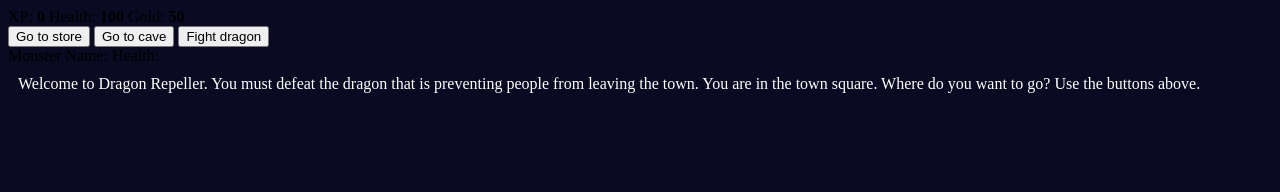
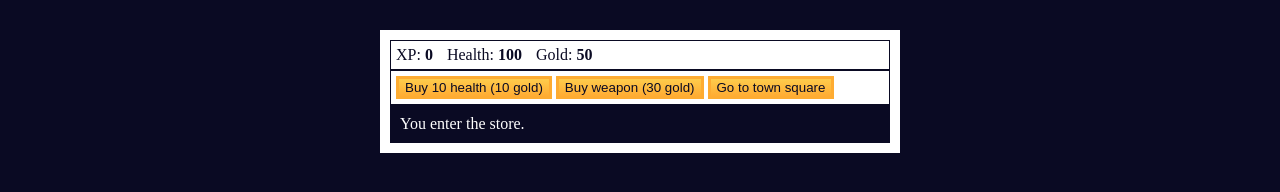
Before and after one commit to CastilhoBorges/rpg-game, a plain HTML site: page index.html in a window 1280 px wide. Both pictures are taken after a click on the button "Go to store". Drawn offline with Linux system fonts and the light colour scheme.

Commit message:
Estilos principais e logica para ir para loja e voltar

```diff
--- a/script.js
+++ b/script.js
@@ -3,6 +3,14 @@
 const button1 = document.querySelector("#button1");
 const button2 = document.querySelector("#button2");
 const button3 = document.querySelector("#button3");
+
+const text = document.querySelector("#text");
+const xpText = document.querySelector("#xpText");
+const healthText = document.querySelector("#healthText");
+const goldText = document.querySelector("#goldText");
+const monsterStats = document.querySelector("#monsterStats");
+const monsterName = document.querySelector("#monsterName");
+const monsterHealthText = document.querySelector("#monsterHealth");
 
 const inventory = new Array("stick");
 
@@ -11,3 +19,49 @@ let health = 100;
 let gold = 50;
 let currentWeaponIndex = 0;
 let fighting;
+
+const locations = [
+  {
+    name: "town square",
+    "button text": ["Go to store", "Go to cave", "Fight dragon"],
+  },
+];
+
+const update = function (location) {};
+
+const goTown = function () {
+  text.innerText = `You are in the town square. You see a sign that says "Store".`;
+
+  button1.innerText = "Go to store";
+  button2.innerText = "Go to cave";
+  button3.innerText = "Fight dragon";
+
+  button1.onclick = goStore;
+  button2.onclick = goCave;
+  button3.onclick = fightDragon;
+};
+
+const buyHealth = function () {};
+
+const buyWeapon = function () {};
+
+const goStore = function () {
+  text.innerText = "You enter the store.";
+
+  button1.innerText = "Buy 10 health (10 gold)";
+  button2.innerText = "Buy weapon (30 gold)";
+  button3.innerText = "Go to town square";
+
+  button1.onclick = buyHealth;
+  button2.onclick = buyWeapon;
+  button3.onclick = goTown;
+};
+
+const goCave = function () {};
+
+const fightDragon = function () {};
+
+// initialize buttons
+button1.onclick = goStore;
+button2.onclick = goCave;
+button3.onclick = fightDragon;
--- a/styles.css
+++ b/styles.css
@@ -2,8 +2,47 @@ body {
   background-color: #0a0a23;
 }
 
+button {
+  cursor: pointer;
+  color: #0a0a23;
+  background-color: #feac32;
+  background-image: linear-gradient(#fecc4c, #ffac33);
+  border: 3px solid #feac32;
+}
+
+.stat {
+  padding-right: 10px;
+}
+
 #text {
-    background-color: #0a0a23;
-    color: #ffffff;
-    padding: 10px;
+  background-color: #0a0a23;
+  color: #ffffff;
+  padding: 10px;
 }
+
+#game {
+  max-width: 500px;
+  max-height: 400px;
+  background-color: #ffffff;
+  color: #ffffff;
+  margin-top: 30px;
+  margin-bottom: 0px;
+  margin-left: auto;
+  margin-right: auto;
+  padding: 10px;
+}
+
+#controls,
+#stats {
+  border: 1px solid #0a0a23;
+  color: #0a0a23;
+  padding: 5px;
+}
+
+#monsterStats {
+  border: 1px solid #0a0a23;
+  padding: 5px;
+  color: #ffffff;
+  background-color: #c70d0d;
+  display: none;
+}
```
